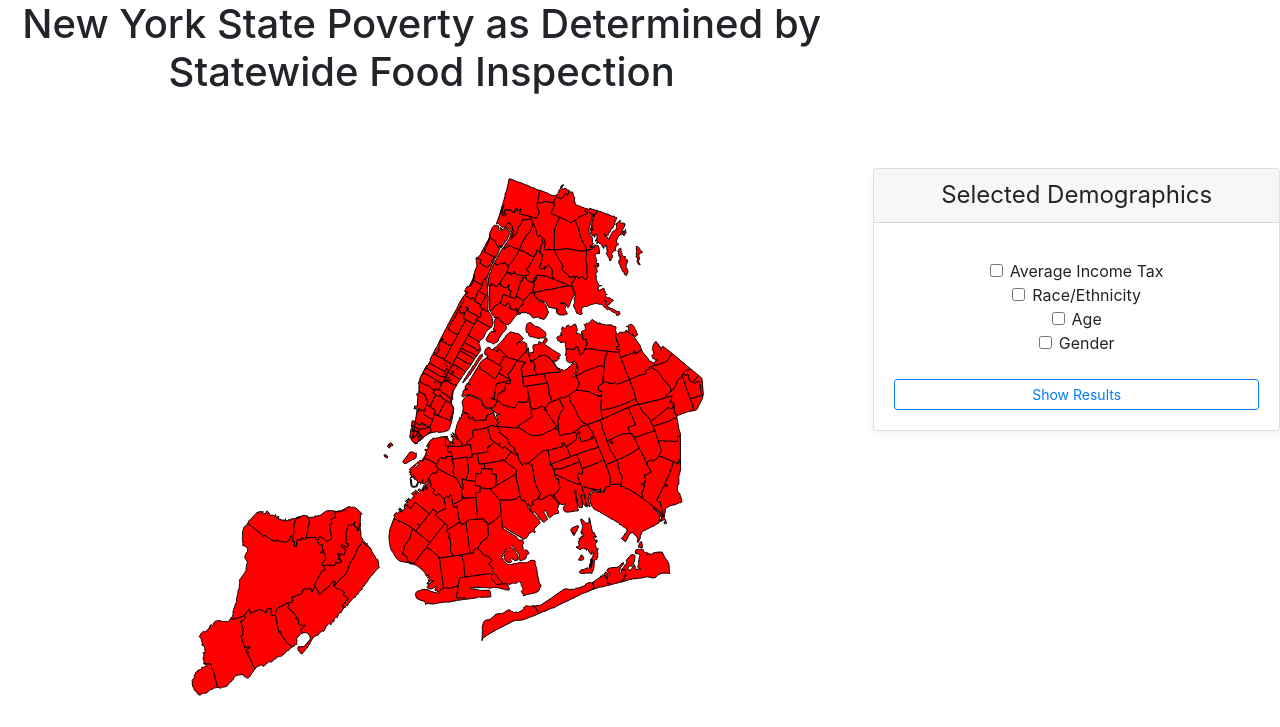
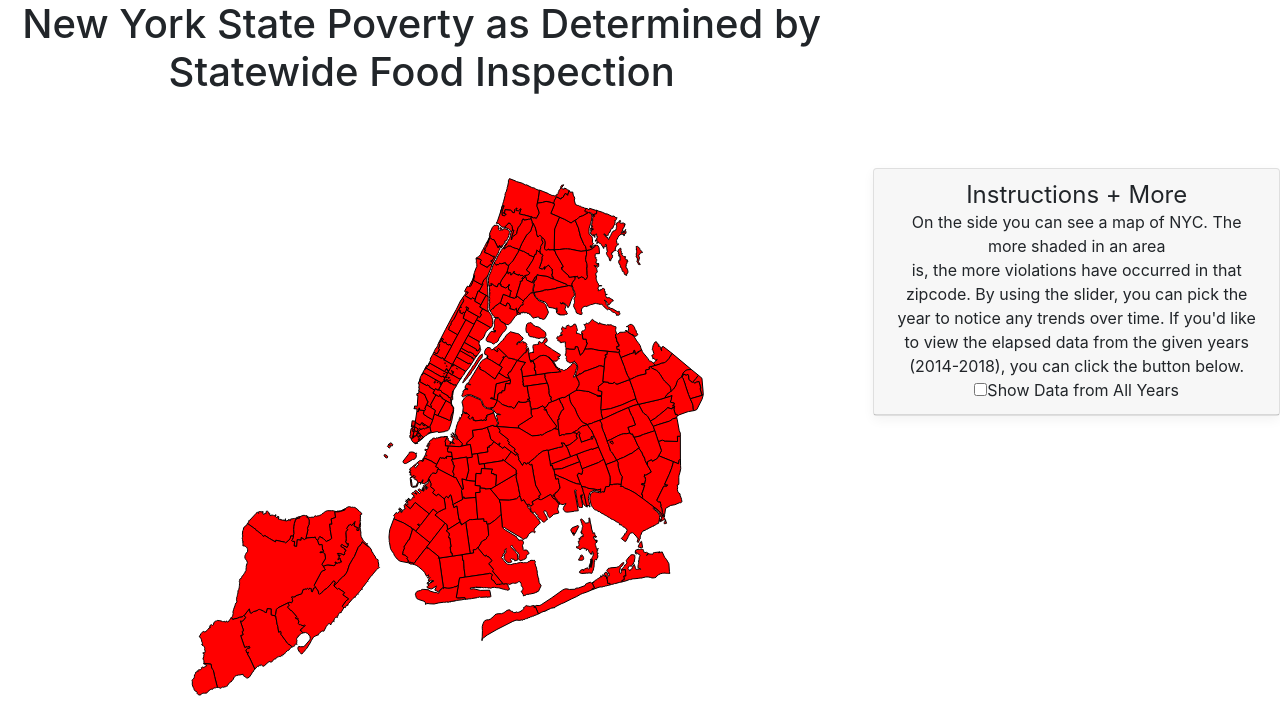
Before and after one commit to dariashifrina/dunkindonutsdevos, a Flask app: page / in a window 1280 px wide. Shown: the top 727 px of the page. Run offline with Flask 2, Linux system fonts and the light colour scheme; some libraries are stand-ins or nearby versions.

Commit message:
added button to show data from all years + instructions

```diff
--- a/static/js/index.js
+++ b/static/js/index.js
@@ -93,6 +93,43 @@ var makeMap = function(){
 	.attr('d', geoPath);
 }
 
+var makeMap2 = function(){
+    clearShading();
+    allPaths = svg.append('g')
+
+    albersProjection = d3.geoAlbers()
+        .scale(70000)
+        .rotate([74.0060, 0])
+        .center([0, 40.7128])
+	.translate([350, 300]);
+
+    geoPath = d3.geoPath().projection(albersProjection);
+
+    allPaths.selectAll('path')
+	.data(zipcode.features) //zipcode data here
+	.enter()
+	.append('path')
+	.attr('fill', '#ff0000')
+        .attr('stroke', '#000000')
+	.attr('fill-opacity', function(d) {
+	    var zipcode = parseInt(d.properties.postalcode);
+	    var sliderval = parseInt(slider.value);
+	    console.log(sliderval);
+	    //var numViolations = violationByYear[sliderval][zipcode];
+	    console.log(numViolations);
+	    //console.log(numViolations);
+	    var numViolations = violationByZipcode[zipcode];
+	    if (!numViolations){
+		//numViolations = 0;
+	    }
+	    //console.log(violationByZipcode[10118])
+	    //console.log(numViolations/1005);
+	    return numViolations/10050;
+	})
+	.attr('d', geoPath);
+}
+
+
 loadData();
 setTimeout(function(){
     console.log(violationByZipcode[11220]);
--- a/templates/index.html
+++ b/templates/index.html
@@ -40,28 +40,9 @@
             <br><br><br><br><br><br><br>
           <div class="card mb-4 box-shadow">
             <div class="card-header">
-              <h4 class="my-0 font-weight-normal">Selected Demographics</h4>
-            </div>
-            <div class="card-body">
-              <ul class="list-unstyled mt-3 mb-4">
-                <div class="form-check">
-                  <input class="form-check-input" type="checkbox" value="" id="tax">
-                  <label class="form-check-label" for="defaultCheck1"> Average Income Tax </label>
-                </div>
-                <div class="form-check">
-                  <input class="form-check-input" type="checkbox" value="" id="race">
-                  <label class="form-check-label" for="defaultCheck1"> Race/Ethnicity </label>
-                </div>
-                <div class="form-check">
-                  <input class="form-check-input" type="checkbox" value="" id="age">
-                  <label class="form-check-label" for="defaultCheck1"> Age </label>
-                </div>
-                <div class="form-check">
-                  <input class="form-check-input" type="checkbox" value="" id="gender">
-                  <label class="form-check-label" for="defaultCheck1"> Gender </label>
-                </div>
-              </ul>
-              <button type="button" class="btn btn-sm btn-block btn-outline-primary"> Show Results </button>
+              <h4 class="my-0 font-weight-normal">Instructions + More</h4>
+	      On the side you can see a map of NYC. The more shaded in an area<br> is, the more violations have occurred in that zipcode. By using the slider, you can pick the year to notice any trends over time. If you'd like to view the elapsed data from the given years (2014-2018), you can click the button below.<br>
+	      <input type="checkbox" id="yearAll" onclick="makeMap2()">Show Data from All Years
             </div>
           </div>
         </center>
```
